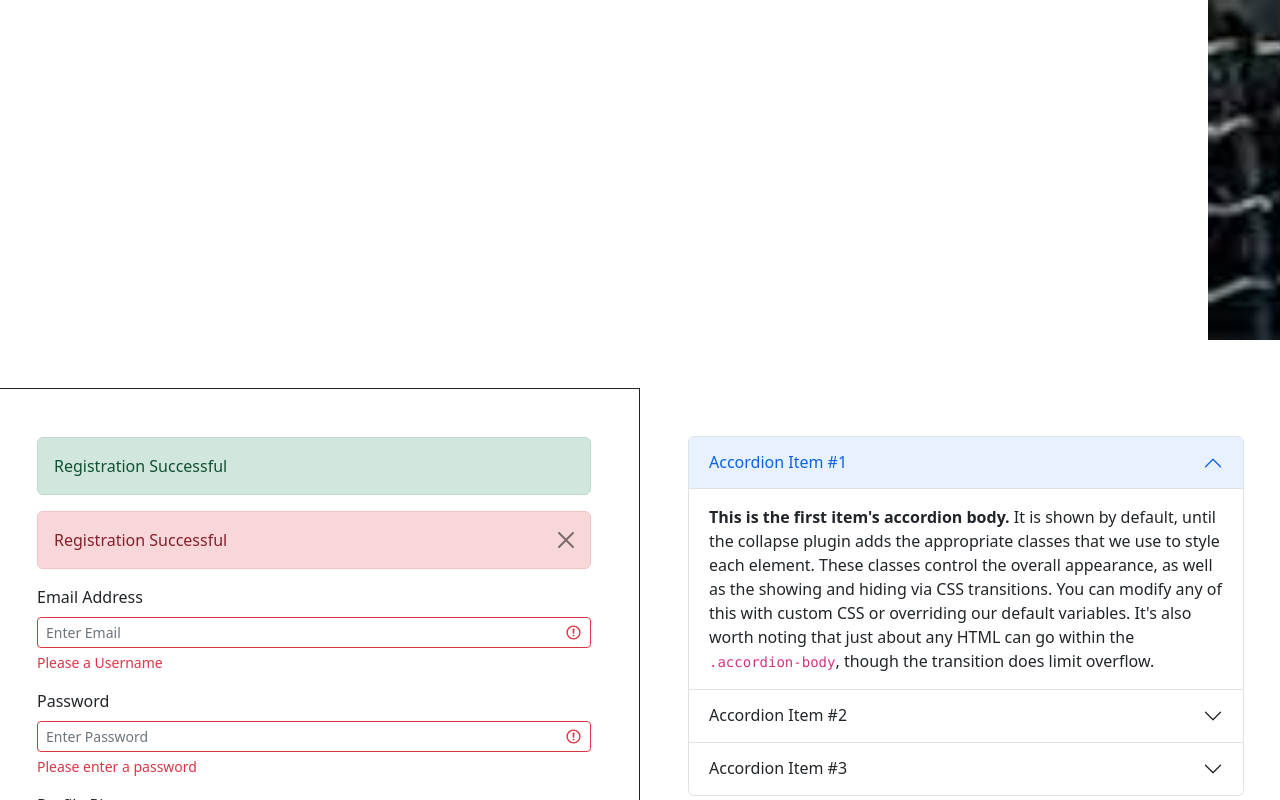
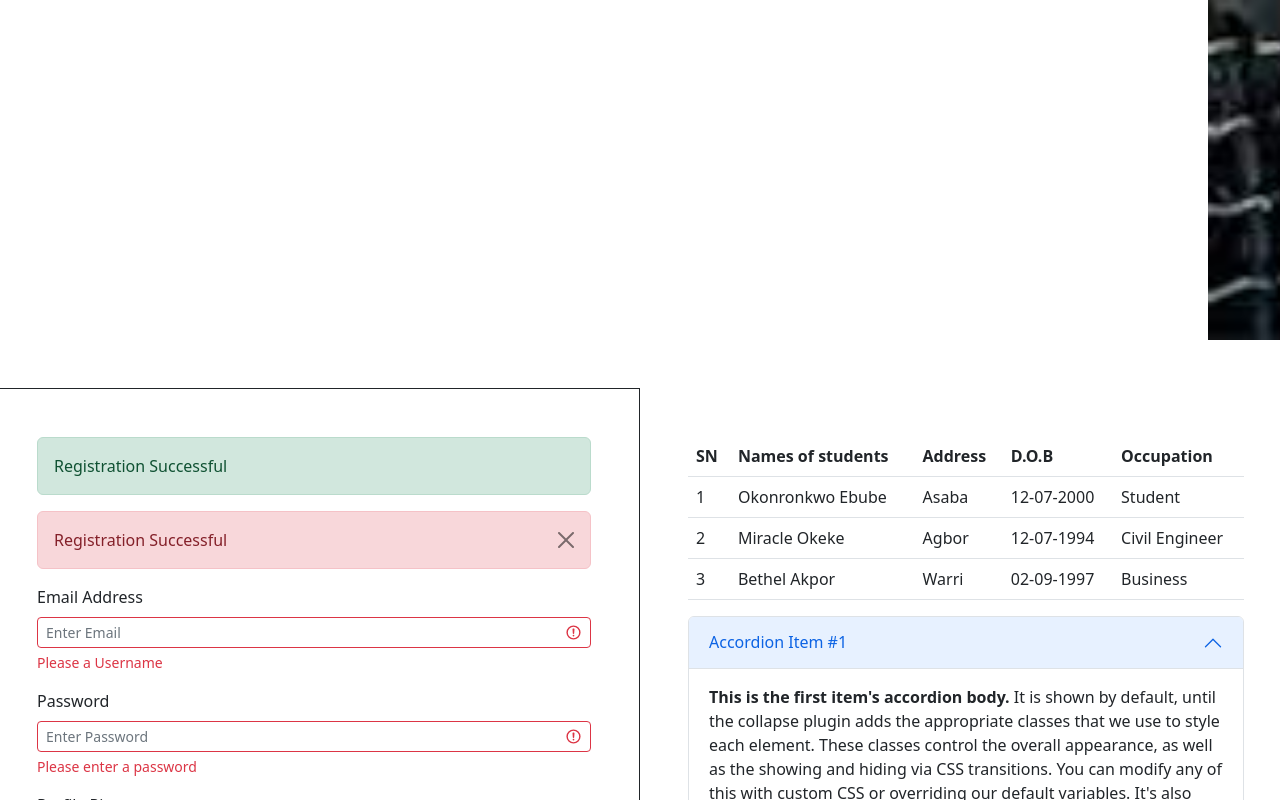
Before and after one commit to excelytte/bootstrap_repo, a plain HTML site: page form.html in a window 1280 px wide. Shown: the part 377-1177 px from the top of the page. Drawn offline with Linux system fonts and the light colour scheme.

Commit message:
i added a table

```diff
--- a/form.html
+++ b/form.html
@@ -179,6 +179,43 @@
     </div>
 
     <div class="col-6 p-5 g-5">
+      <div>
+        <table class="table table-stiped">
+            <thead>
+                <tr>
+                    <th>SN</th>
+                    <th>Names of students</th>
+                    <th>Address</th>
+                    <th>D.O.B</th>
+                    <th>Occupation</th>
+
+                </tr>
+            </thead>
+            <tbody>
+                <tr>
+                    <td>1</td>
+                    <td>Okonronkwo Ebube</td>
+                    <td>Asaba</td>
+                    <td>12-07-2000</td>
+                    <td>Student</td>
+                </tr>
+                <tr>
+                    <td>2</td>
+                    <td>Miracle Okeke</td>
+                    <td>Agbor</td>
+                    <td>12-07-1994</td>
+                    <td>Civil Engineer</td>
+                </tr>
+                <tr>
+                    <td>3</td>
+                    <td>Bethel Akpor</td>
+                    <td>Warri</td>
+                    <td>02-09-1997</td>
+                    <td>Business</td>
+                </tr>
+            </tbody>
+        </table>
+    </div>
       <div class="accordion" id="accordionExample">
         <div class="accordion-item">
           <h2 class="accordion-header" id="headingOne">
```
